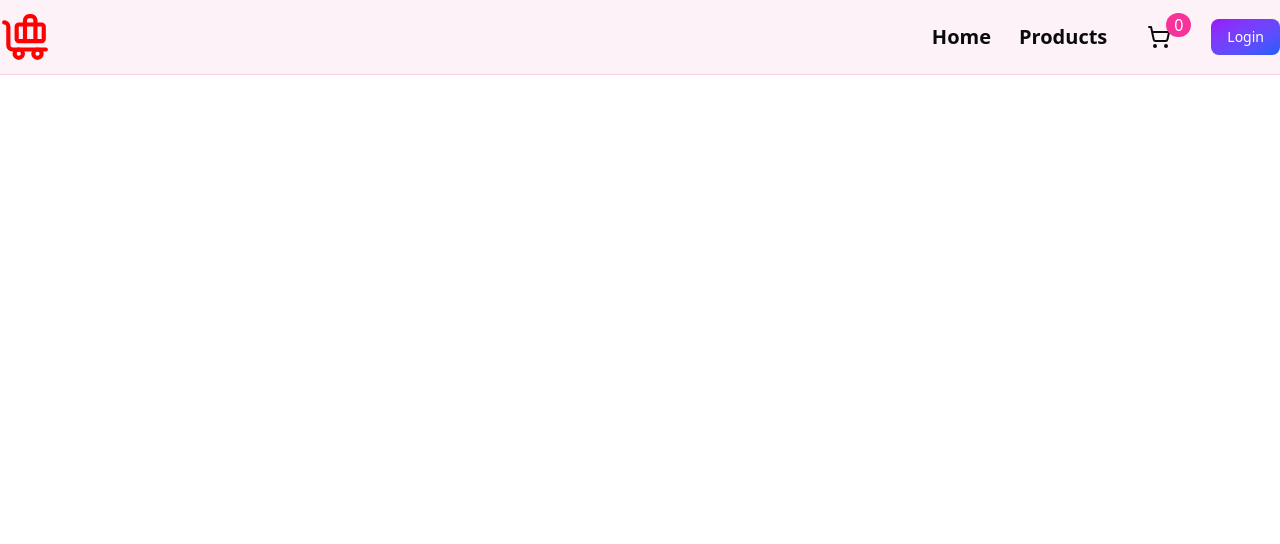
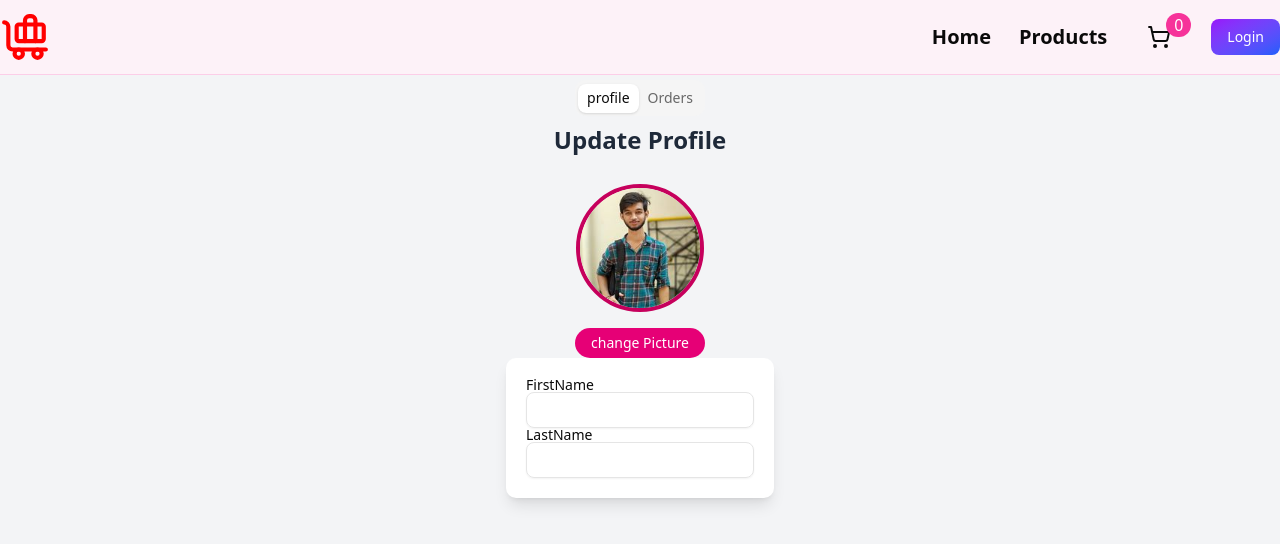
Before and after one commit to udaysingh77/Fullstack-MERN-Ecomerce, a React app in the folder frontend/: page /profile in a window 1280 px wide. Shown: the top 544 px of the page. Built offline with nearby package versions, Linux system fonts and the light colour scheme; the HTML template or start-up script is replaced by a standard one.

Commit message:
building Profile

```diff
--- a/frontend/package.json
+++ b/frontend/package.json
@@ -14,6 +14,7 @@
   "dependencies": {
     "@radix-ui/react-label": "^2.1.8",
     "@radix-ui/react-slot": "^1.2.4",
+    "@radix-ui/react-tabs": "^1.1.13",
     "@reduxjs/toolkit": "^2.11.2",
     "@tailwindcss/vite": "^4.1.18",
     "axios": "^1.13.3",
--- /dev/null
+++ b/frontend/src/components/ui/tabs.jsx
@@ -0,0 +1,81 @@
+import * as React from "react"
+import * as TabsPrimitive from "@radix-ui/react-tabs"
+import { cva } from "class-variance-authority";
+
+import { cn } from "@/lib/utils"
+
+function Tabs({
+  className,
+  orientation = "horizontal",
+  ...props
+}) {
+  return (
+    <TabsPrimitive.Root
+      data-slot="tabs"
+      data-orientation={orientation}
+      orientation={orientation}
+      className={cn("group/tabs flex gap-2 data-[orientation=horizontal]:flex-col", className)}
+      {...props} />
+  );
+}
+
+const tabsListVariants = cva(
+  "rounded-lg p-[3px] group-data-[orientation=horizontal]/tabs:h-9 data-[variant=line]:rounded-none group/tabs-list text-muted-foreground inline-flex w-fit items-center justify-center group-data-[orientation=vertical]/tabs:h-fit group-data-[orientation=vertical]/tabs:flex-col",
+  {
+    variants: {
+      variant: {
+        default: "bg-muted",
+        line: "gap-1 bg-transparent",
+      },
+    },
+    defaultVariants: {
+      variant: "default",
+    },
+  }
+)
+
+function TabsList({
+  className,
+  variant = "default",
+  ...props
+}) {
+  return (
+    <TabsPrimitive.List
+      data-slot="tabs-list"
+      data-variant={variant}
+      className={cn(tabsListVariants({ variant }), className)}
+      {...props} />
+  );
+}
+
+function TabsTrigger({
+  className,
+  ...props
+}) {
+  return (
+    <TabsPrimitive.Trigger
+      data-slot="tabs-trigger"
+      className={cn(
+        "focus-visible:border-ring focus-visible:ring-ring/50 focus-visible:outline-ring text-foreground/60 hover:text-foreground dark:text-muted-foreground dark:hover:text-foreground relative inline-flex h-[calc(100%-1px)] flex-1 items-center justify-center gap-1.5 rounded-md border border-transparent px-2 py-1 text-sm font-medium whitespace-nowrap transition-all group-data-[orientation=vertical]/tabs:w-full group-data-[orientation=vertical]/tabs:justify-start focus-visible:ring-[3px] focus-visible:outline-1 disabled:pointer-events-none disabled:opacity-50 group-data-[variant=default]/tabs-list:data-[state=active]:shadow-sm group-data-[variant=line]/tabs-list:data-[state=active]:shadow-none [&_svg]:pointer-events-none [&_svg]:shrink-0 [&_svg:not([class*='size-'])]:size-4",
+        "group-data-[variant=line]/tabs-list:bg-transparent group-data-[variant=line]/tabs-list:data-[state=active]:bg-transparent dark:group-data-[variant=line]/tabs-list:data-[state=active]:border-transparent dark:group-data-[variant=line]/tabs-list:data-[state=active]:bg-transparent",
+        "data-[state=active]:bg-background dark:data-[state=active]:text-foreground dark:data-[state=active]:border-input dark:data-[state=active]:bg-input/30 data-[state=active]:text-foreground",
+        "after:bg-foreground after:absolute after:opacity-0 after:transition-opacity group-data-[orientation=horizontal]/tabs:after:inset-x-0 group-data-[orientation=horizontal]/tabs:after:bottom-[-5px] group-data-[orientation=horizontal]/tabs:after:h-0.5 group-data-[orientation=vertical]/tabs:after:inset-y-0 group-data-[orientation=vertical]/tabs:after:-right-1 group-data-[orientation=vertical]/tabs:after:w-0.5 group-data-[variant=line]/tabs-list:data-[state=active]:after:opacity-100",
+        className
+      )}
+      {...props} />
+  );
+}
+
+function TabsContent({
+  className,
+  ...props
+}) {
+  return (
+    <TabsPrimitive.Content
+      data-slot="tabs-content"
+      className={cn("flex-1 outline-none", className)}
+      {...props} />
+  );
+}
+
+export { Tabs, TabsList, TabsTrigger, TabsContent, tabsListVariants }
--- a/frontend/src/pages/Profile.jsx
+++ b/frontend/src/pages/Profile.jsx
@@ -1,9 +1,50 @@
+import { Input } from "@/components/ui/input";
+import { Label } from "@/components/ui/label";
+import { Tabs, TabsContent, TabsList, TabsTrigger } from "@/components/ui/tabs";
+
 const Profile = () => {
-    return (
-        <>
-        profile
-        </>
-    );
+  return (
+    <div className="pt-20 min-h-screen bg-gray-100">
+      <Tabs defaultValue="profile" className="max-w-7xl mx-auto items-center">
+        <TabsList>
+          <TabsTrigger value="profile">profile</TabsTrigger>
+          <TabsTrigger value="Orders">Orders</TabsTrigger>
+        </TabsList>
+        <TabsContent value="profile">
+          <div>
+            <div className=" flex flex-col justify-center items-center bg-gray-100">
+              <h1 className=" font-bold mb-7 text-2xl text-gray-800">Update Profile</h1>
+              <div className="w-full gap-8 justify-between items-start px-7 max-w-2xl">
+                {/* Profile picture */}
+                <div className="flex flex-col items-center">
+                  <img src="./udayImg.jpg" alt="profile" className="w-32 h-32 rounded-full object-cover border-4 border-pink-700" />
+                  <Label className="mt-4 cursor-pointer bg-pink-600 text-white px-4 py-2 rounded-full hover:bg-pink-700">change Picture
+                    <input type="file" accept="image/*" className="hidden" />
+                  </Label>
+                </div>
+                {/* Profile Form */}
+                <form className="space-y-4 shadow-lg p-5 rounded-lg bg-white">
+                  <div>
+                    <div>
+                      <Label>FirstName</Label>
+                      <Input></Input>
+                    </div>
+                    <div>
+                      <Label>LastName</Label>
+                      <Input></Input>
+                    </div>
+                  </div>
+                </form>
+              </div>
+            </div>
+          </div>
+        </TabsContent>
+        <TabsContent value="Orders">
+          Change your Orders here.
+        </TabsContent>
+      </Tabs>
+    </div>
+  );
 };
 
 export default Profile;
```
Also changed, not shown: frontend/public/udayImg.jpg (added), 1 other file (tests, documents, lock files or other folders).
